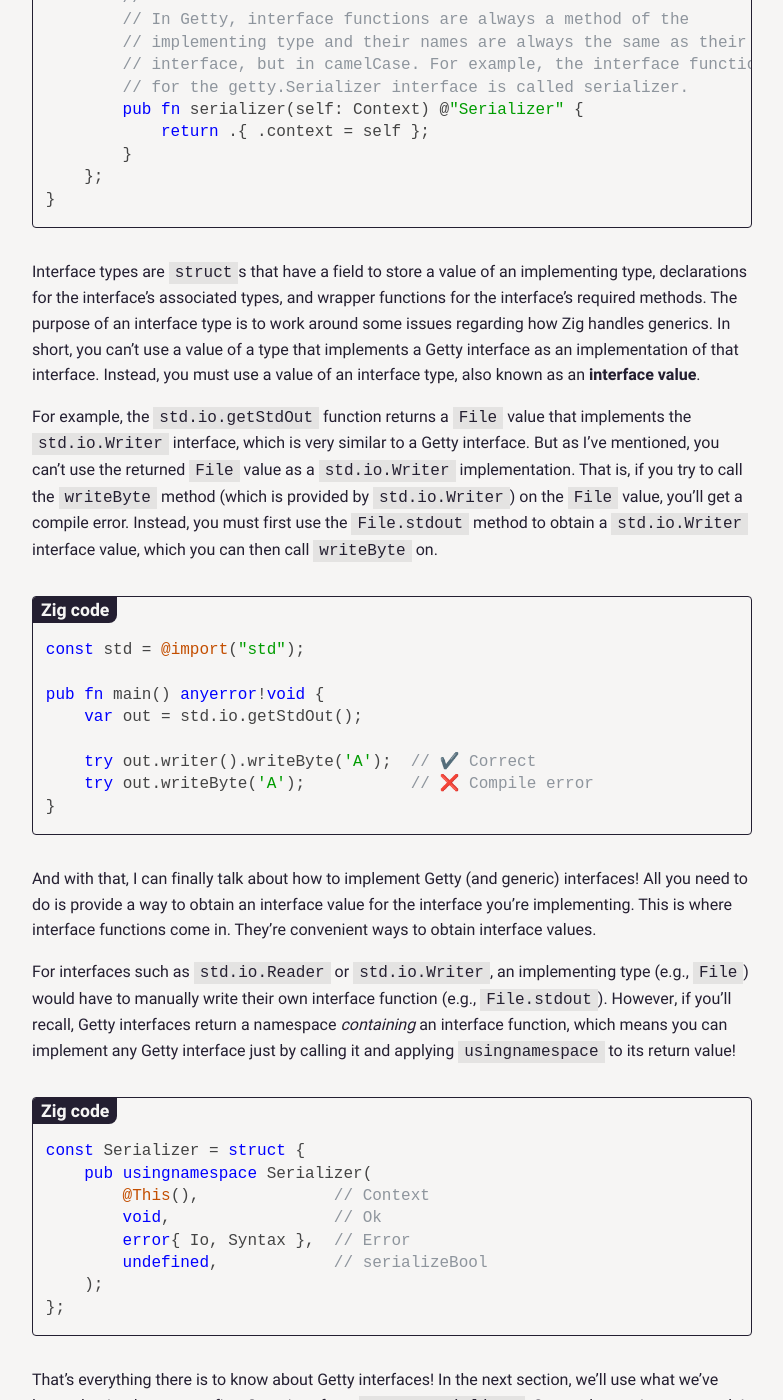
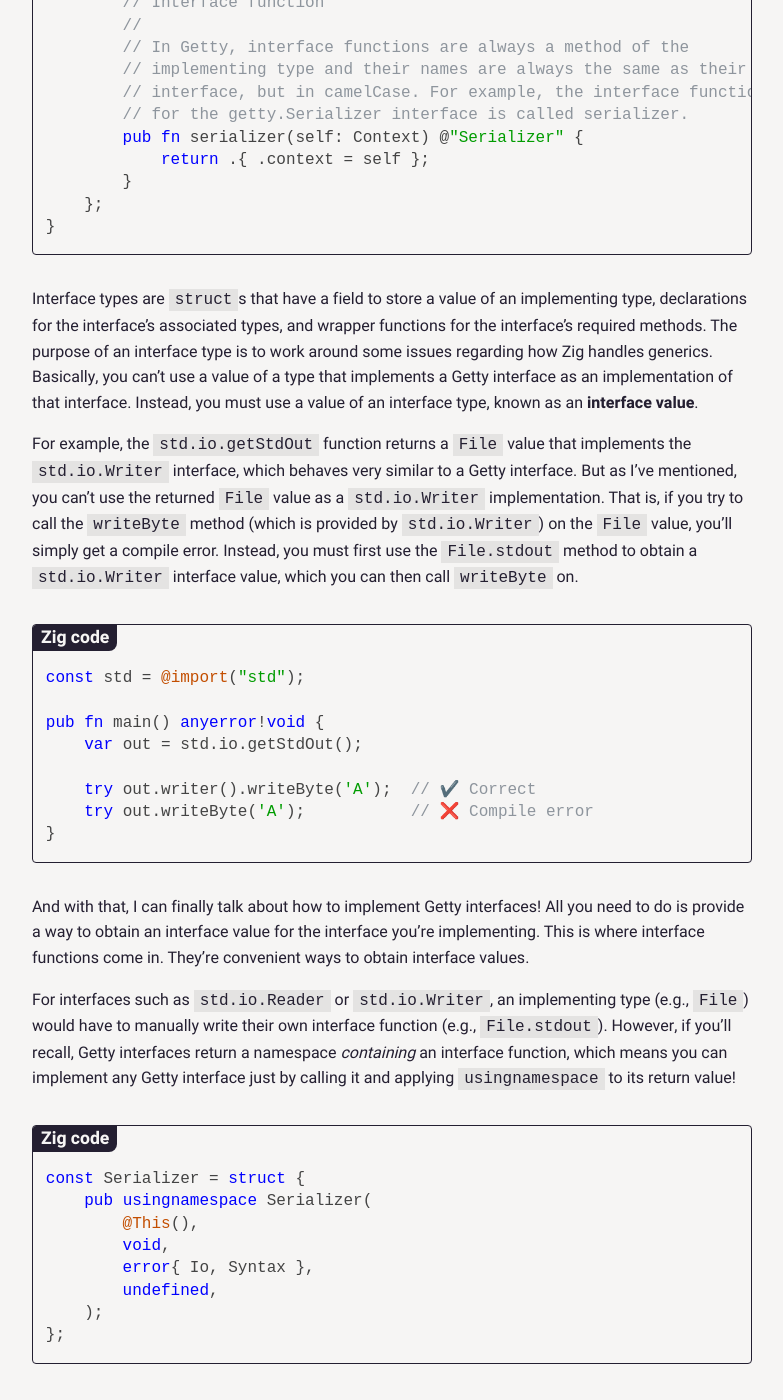
Before and after one commit to getty-zig/getty.so, a Jekyll site: the page built from pages/guide/interfaces.md, in a window 1280 px wide and 1400 px high, scrolled down 1465 px. Shown: the whole window, without its empty margins (248-1031 px from the left). Built offline with Jekyll 4.4.1, drawn with Linux system fonts in a browser that asks for light colours; some of the changed text lies outside the part shown.

Commit message:
update interfaces

```diff
--- a/pages/guide/interfaces.md
+++ b/pages/guide/interfaces.md
@@ -8,9 +8,11 @@ SPDX-License-Identifier: LGPL-2.1-or-later
 
 # Interfaces
 
-Most of your interactions with Getty will consist of implementing the various interfaces Getty defines. As such, it's important to understand how __Getty interfaces__ work and how to implement them.
+In short, working with Getty means implementing various interfaces defined by the framework.
+Therefore, it's important to understand how __Getty interfaces__ work and how to implement them.
 
-Getty interfaces are functions and their constraints are specified as a parameter list.
+A Getty interface is just a normal function whose parameter list specifies the interface's constraints.
+If you've seen `std.io.Reader` or `std.io.Writer` before, then this should look familiar to you.
 
 {% label Zig code %}
 {% highlight zig %}
@@ -69,9 +72,9 @@ fn Serializer(
 {% endhighlight %}
 {% endlabel %}
 
-Interface types are `struct`s that have a field to store a value of an implementing type, declarations for the interface's associated types, and wrapper functions for the interface’s required methods. The purpose of an interface type is to work around some issues regarding how Zig handles generics. In short, you can't use a value of a type that implements a Getty interface as an implementation of that interface. Instead, you must use a value of an interface type, also known as an __interface value__.
+Interface types are `struct`s that have a field to store a value of an implementing type, declarations for the interface's associated types, and wrapper functions for the interface’s required methods. The purpose of an interface type is to work around some issues regarding how Zig handles generics. Basically, you can't use a value of a type that implements a Getty interface as an implementation of that interface. Instead, you must use a value of an interface type, known as an __interface value__.
 
-For example, the `std.io.getStdOut` function returns a `File` value that implements the `std.io.Writer` interface, which is very similar to a Getty interface. But as I've mentioned, you can't use the returned `File` value as a `std.io.Writer` implementation. That is, if you try to call the `writeByte` method (which is provided by `std.io.Writer`) on the `File` value, you'll get a compile error. Instead, you must first use the `File.stdout` method to obtain a `std.io.Writer` interface value, which you can then call `writeByte` on.
+For example, the `std.io.getStdOut` function returns a `File` value that implements the `std.io.Writer` interface, which behaves very similar to a Getty interface. But as I've mentioned, you can't use the returned `File` value as a `std.io.Writer` implementation. That is, if you try to call the `writeByte` method (which is provided by `std.io.Writer`) on the `File` value, you'll simply get a compile error. Instead, you must first use the `File.stdout` method to obtain a `std.io.Writer` interface value, which you can then call `writeByte` on.
 
 {% label Zig code %}
 {% highlight zig %}
@@ -86,7 +89,7 @@ pub fn main() anyerror!void {
 {% endhighlight %}
 {% endlabel %}
 
-And with that, I can finally talk about how to implement Getty (and generic) interfaces! All you need to do is provide a way to obtain an interface value for the interface you're implementing. This is where interface functions come in. They're convenient ways to obtain interface values.
+And with that, I can finally talk about how to implement Getty interfaces! All you need to do is provide a way to obtain an interface value for the interface you're implementing. This is where interface functions come in. They're convenient ways to obtain interface values.
 
 For interfaces such as `std.io.Reader` or `std.io.Writer`, an implementing type (e.g., `File`) would have to manually write their own interface function (e.g., `File.stdout`). However, if you'll recall, Getty interfaces return a namespace _containing_ an interface function, which means you can implement any Getty interface just by calling it and applying `usingnamespace` to its return value!
 
@@ -94,13 +97,13 @@ For interfaces such as `std.io.Reader` or `std.io.Writer`, an implementing type
 {% highlight zig %}
 const Serializer = struct {
     pub usingnamespace Serializer(
-        @This(),              // Context
-        void,                 // Ok
-        error{ Io, Syntax },  // Error
-        undefined,            // serializeBool
+        @This(),
+        void,
+        error{ Io, Syntax },
+        undefined,
     );
 };
 {% endhighlight %}
 {% endlabel %}
 
-That's everything there is to know about Getty interfaces! In the next section, we'll use what we've learned to implement our first Getty interface: `getty.Serializer`. Get ready to write some code!
+That's everything you need to know about Getty interfaces! In the next section, we'll use what we've learned to implement our first Getty interface: `getty.Serializer`. Get ready to write some code!
```
Also changed, not shown: other parts of pages/guide/interfaces.md (+2 -1 lines).
